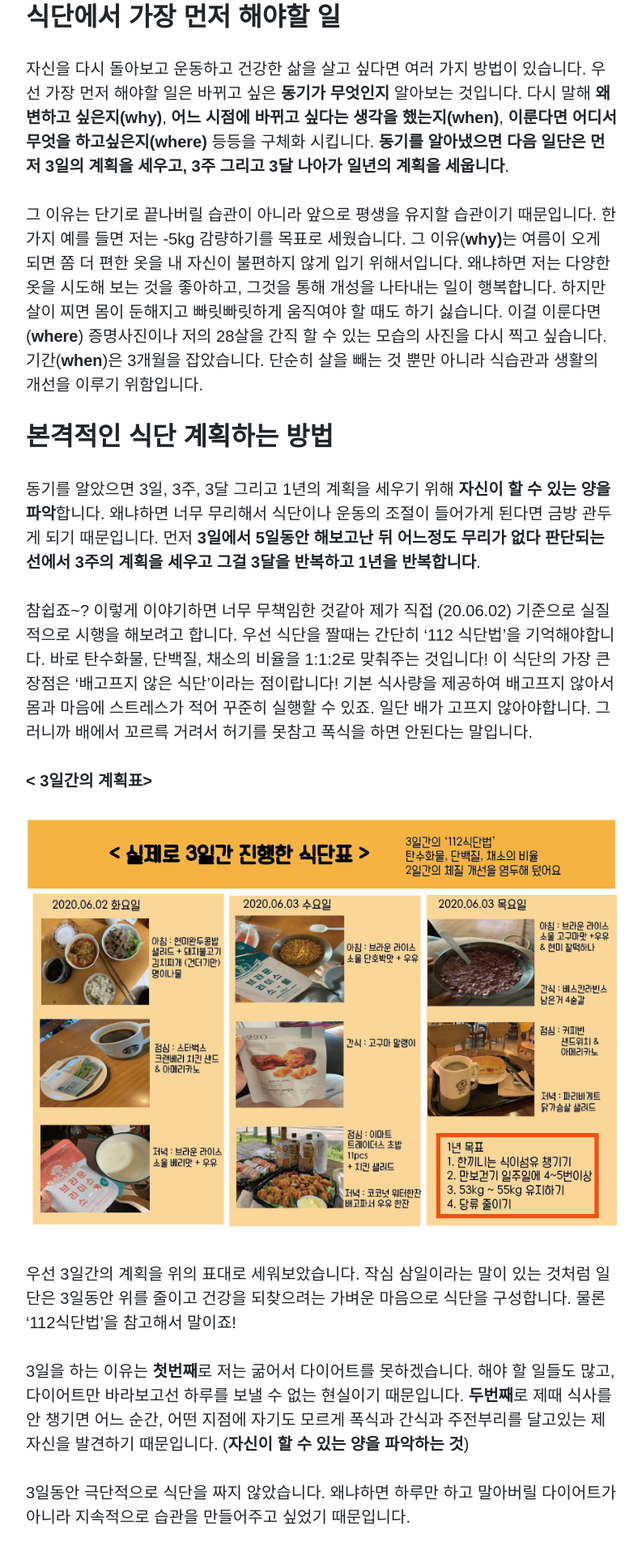
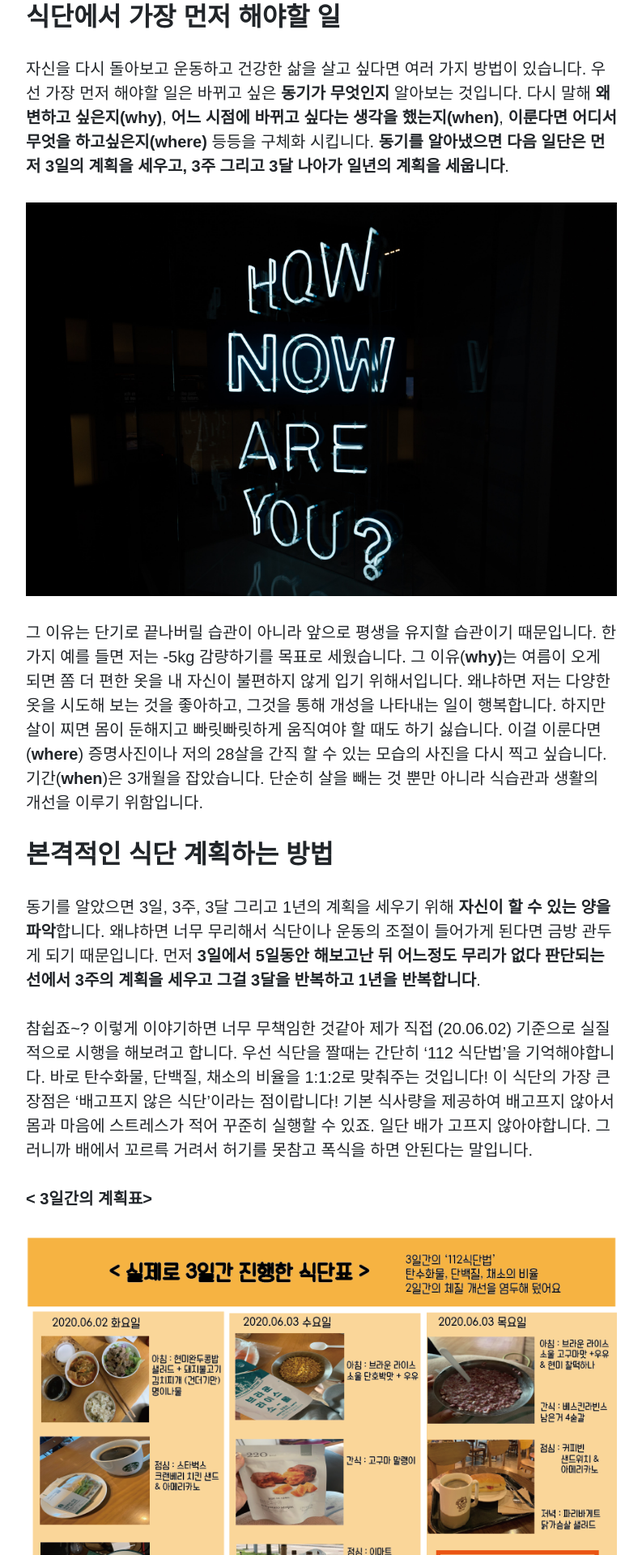
Before and after one commit to fuddkwkd/healerlea-blog, a Jekyll site: the page built from _posts/2020-05-25-diet22.md, in a window 1280 px wide. Shown: the part 610-2530 px from the top of the page at 81% size, without its empty margins (243-1036 px from the left). Built offline with Jekyll 4.4.1, drawn with Linux system fonts in a browser that asks for light colours; comment, search, counter and statistics services are not loaded.

Commit message:
포스팅1 이미지 추가

```diff
--- a/_posts/2020-05-25-diet22.md
+++ b/_posts/2020-05-25-diet22.md
@@ -20,6 +20,8 @@ description: '식단 목적과 그 동기를 찾고 자신에게 맞는 식단
 ## 식단에서 가장 먼저 해야할 일
 
  자신을 다시 돌아보고 운동하고 건강한 삶을 살고 싶다면 여러 가지 방법이 있습니다. 우선 가장 먼저 해야할 일은 바뀌고 싶은 **동기가 무엇인지** 알아보는 것입니다. 다시 말해 **왜 변하고 싶은지(why)**, **어느 시점에 바뀌고 싶다는 생각을 했는지(when)**, **이룬다면 어디서 무엇을 하고싶은지(where)** 등등을 구체화 시킵니다. **동기를 알아냈으면 다음 일단은 먼저 3일의 계획을 세우고, 3주 그리고 3달 나아가 일년의 계획을 세웁니다**.
+
+![?](/img/posts/01/16.jpg)
 
  그 이유는 단기로 끝나버릴 습관이 아니라 앞으로 평생을 유지할 습관이기 때문입니다. 한가지 예를 들면 저는 -5kg 감량하기를 목표로 세웠습니다. 그 이유(**why)**는 여름이 오게 되면 쫌 더 편한 옷을 내 자신이 불편하지 않게 입기 위해서입니다. 왜냐하면 저는 다양한 옷을 시도해 보는 것을 좋아하고, 그것을 통해 개성을 나타내는 일이 행복합니다. 하지만 살이 찌면 몸이 둔해지고 빠릿빠릿하게 움직여야 할 때도 하기 싫습니다. 이걸 이룬다면(**where**) 증명사진이나 저의 28살을 간직 할 수 있는 모습의 사진을 다시 찍고 싶습니다. 기간(**when**)은 3개월을 잡았습니다. 단순히 살을 빼는 것 뿐만 아니라 식습관과 생활의 개선을 이루기 위함입니다.
 
```
Also changed, not shown: img/posts/01/16.jpg (added).
